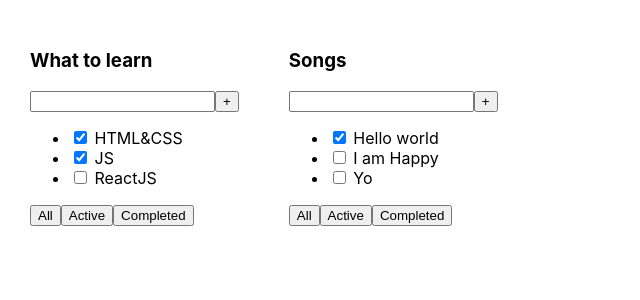
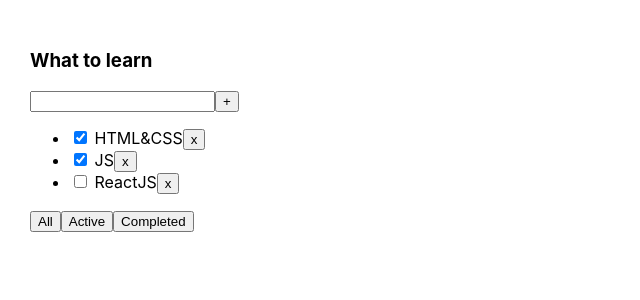
Before and after one commit to alexKrupskii/todo-list, a React (Create React App) app: page / in a window 1280 px wide. Shown: the top 300 px of the page, without its empty margins (0-640 px from the left). Built offline with nearby package versions, Linux system fonts and the light colour scheme.

Commit message:
refactoring

```diff
--- a/src/App.tsx
+++ b/src/App.tsx
@@ -4,23 +4,21 @@
 
 function App() {
 
-    const tasks1 = [
+    let tasks = [
         { id: 1, title: "HTML&CSS", isDone: true },
         { id: 2, title: "JS", isDone: true },
         { id: 3, title: "ReactJS", isDone: false }
     ]
-    const tasks2 = [
-        { id: 1, title: "Hello world", isDone: true },
-        { id: 2, title: "I am Happy", isDone: false },
-        { id: 3, title: "Yo", isDone: false }
-    ]
+
+    const removeTask = (id: number) => {
+        tasks = tasks.filter(t => t.id !== id)
+        }
 
     return (
         <div className="App">
-            <Todolist title="What to learn" tasks={tasks1} />
-            <Todolist title="Songs" tasks={tasks2} />
+            <Todolist title="What to learn" tasks={tasks} removeTask={removeTask} />
         </div>
-    );
+    )
 }
 
 export default App;
--- a/src/Todolist.tsx
+++ b/src/Todolist.tsx
@@ -9,6 +9,7 @@
 type PropsType = {
     title: string
     tasks: Array<TaskType>
+    removeTask: Function
 }
 
 export function Todolist(props: PropsType) {
@@ -19,9 +20,10 @@
             <button>+</button>
         </div>
         <ul>
-            <li><input type="checkbox" checked={props.tasks[0].isDone}/> <span>{props.tasks[0].title}</span></li>
-            <li><input type="checkbox" checked={props.tasks[1].isDone}/> <span>{props.tasks[1].title}</span></li>
-            <li><input type="checkbox" checked={props.tasks[2].isDone}/> <span>{props.tasks[2].title}</span></li>
+            {
+                props.tasks.map( t =>  <li><input type="checkbox" checked={t.isDone}/> <span>{t.title}</span>
+                <button onClick={ () => {props.removeTask(t.id)} }>x</button></li>)
+            }
         </ul>
         <div>
             <button>All</button>
```
